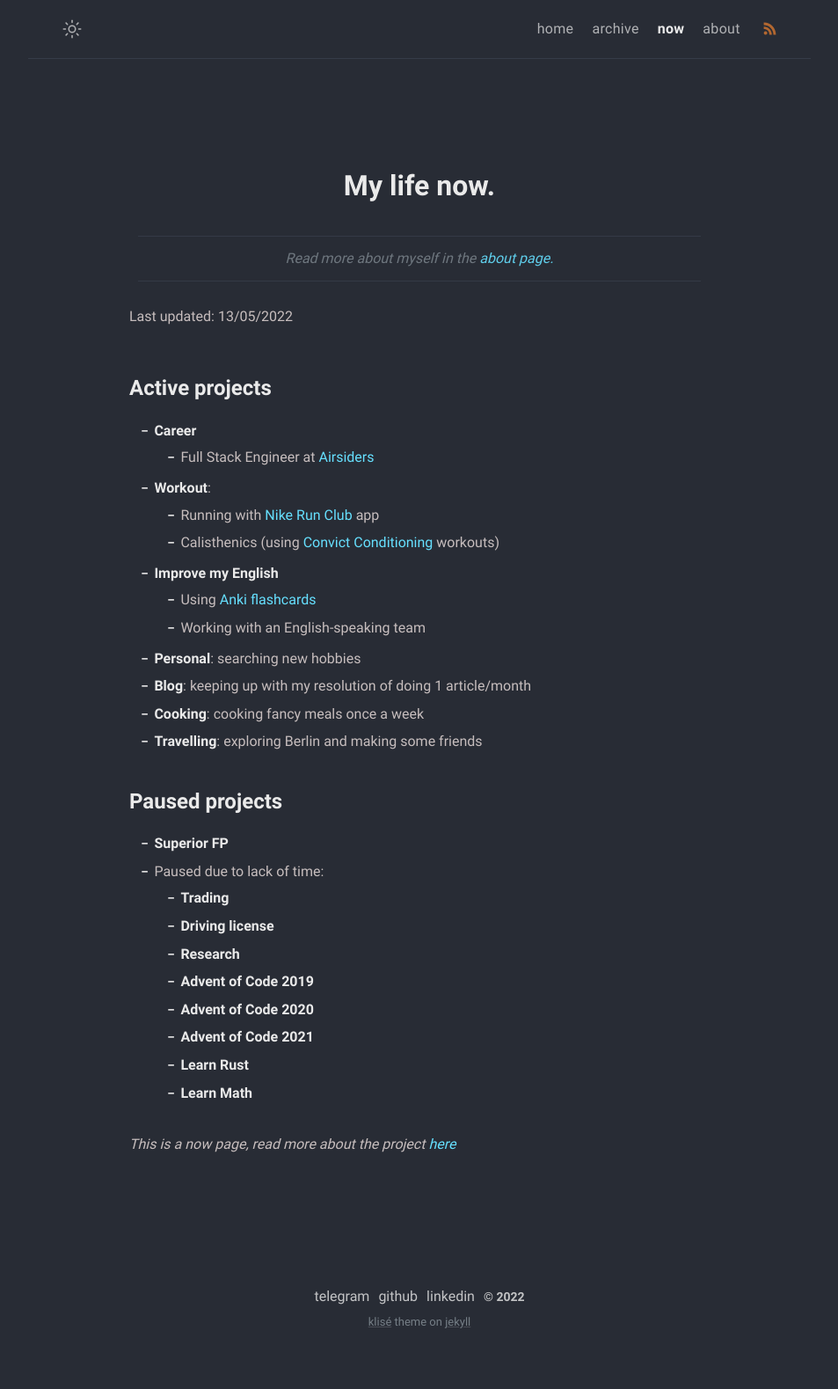
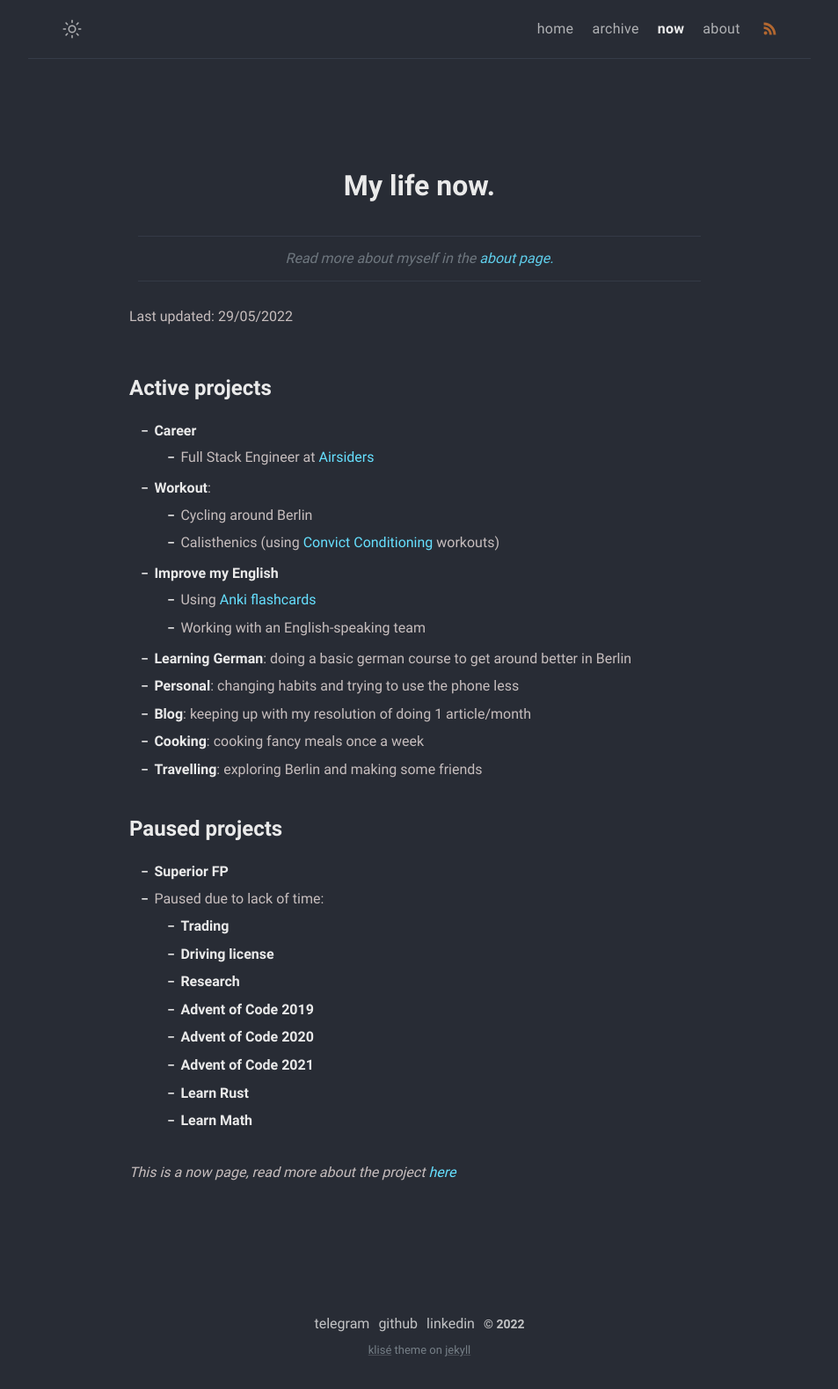
Before and after one commit to MonkeyAndres/MonkeyAndres.github.io, a Jekyll site: the page built from now.md, in a window 1280 px wide. Shown: the whole page at 88% size, without its empty margins (163-1116 px from the left). Built offline with Jekyll 4.4.1, drawn with Linux system fonts in a browser that asks for light colours; before the commit the page ends 1547 px from its top, so only the background shows below that.

Commit message:
📝 Update now page

```diff
--- a/now.md
+++ b/now.md
@@ -8,19 +8,20 @@ comments: false
 
 > Read more about myself in the [about page.](../about)
 
-Last updated: 13/05/2022
+Last updated: 29/05/2022
 
 # Active projects
 
 - **Career**
   - Full Stack Engineer at [Airsiders](https://airsiders.com/)
 - **Workout**:
-  - Running with [Nike Run Club](https://www.nike.com/nrc-app) app
+  - Cycling around Berlin
   - Calisthenics (using [Convict Conditioning](https://www.goodreads.com/book/show/7305111-convict-conditioning) workouts)
 - **Improve my English**
   - Using [Anki flashcards](https://apps.ankiweb.net/)
   - Working with an English-speaking team
-- **Personal**: searching new hobbies
+- **Learning German**: doing a basic german course to get around better in Berlin
+- **Personal**: changing habits and trying to use the phone less
 - **Blog**: keeping up with my resolution of doing 1 article/month
 - **Cooking**: cooking fancy meals once a week
 - **Travelling**: exploring Berlin and making some friends
```
